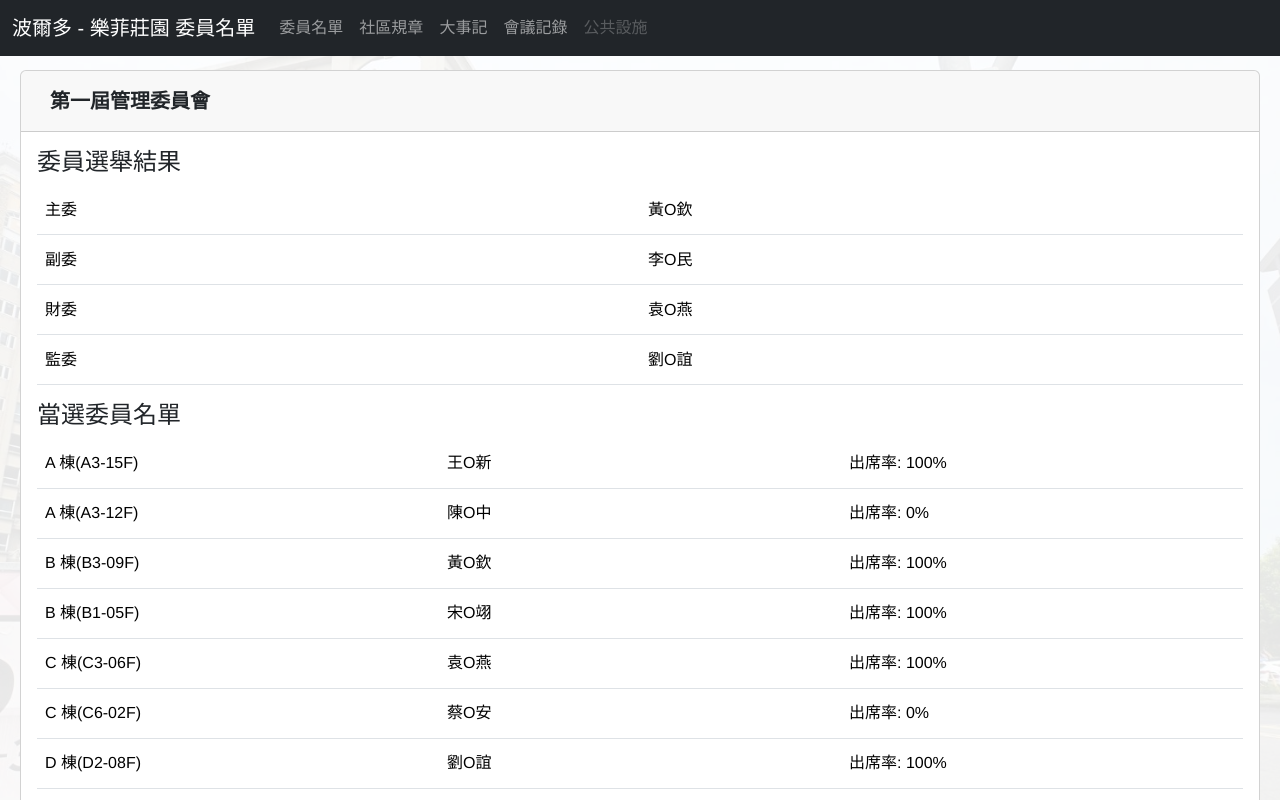
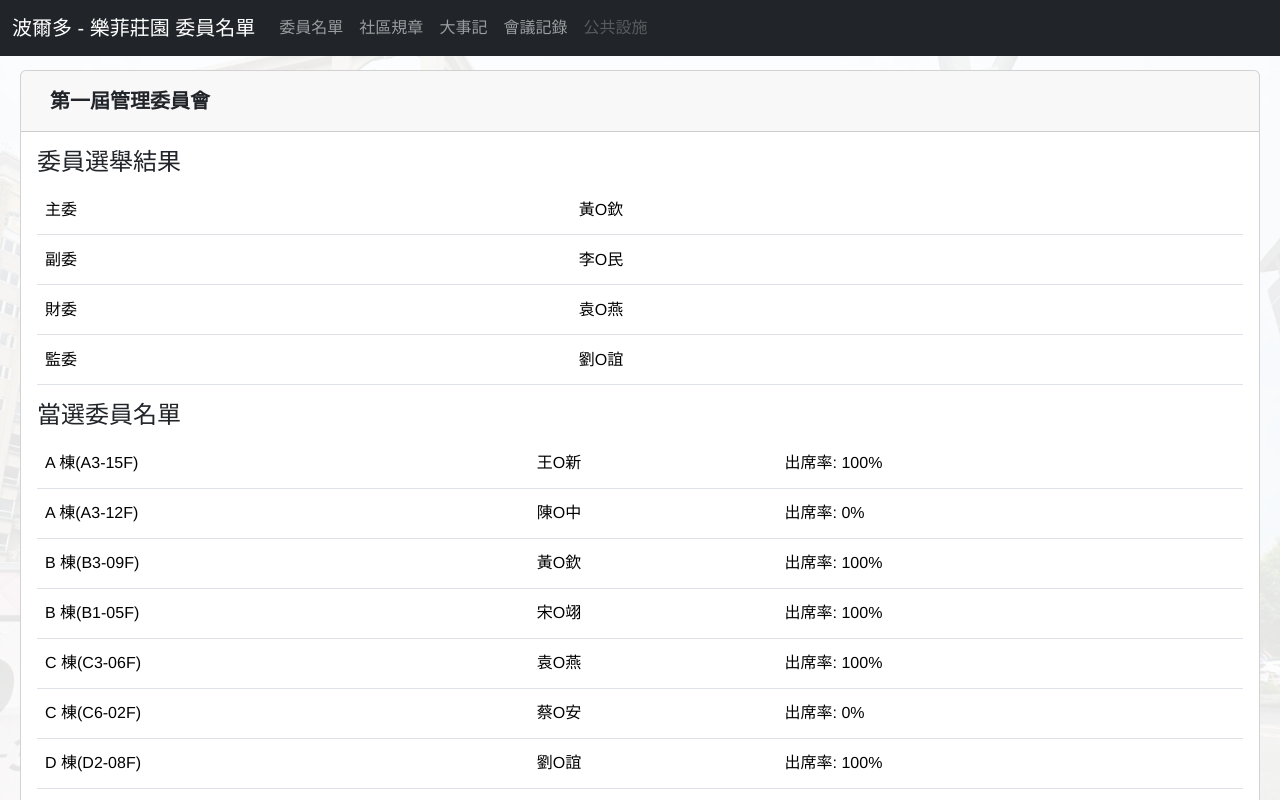
Before and after one commit to joechiboo/bordeaux-ii, a Vue app: page /members in a window 1280 px wide. Shown: the top 800 px of the page. Built offline with nearby package versions, Linux system fonts and the light colour scheme.

Commit message:
不用限制寬度吧 ? 試試看

```diff
--- a/src/components/CommitteeMembers.vue
+++ b/src/components/CommitteeMembers.vue
@@ -116,6 +116,5 @@
 	.table th {
 		vertical-align: middle; /* 新增：使表格內容垂直居中 */
 		height: 50px; /* 新增：統一表格行高 */
-		width: 33%;
 	}
 </style>
```
